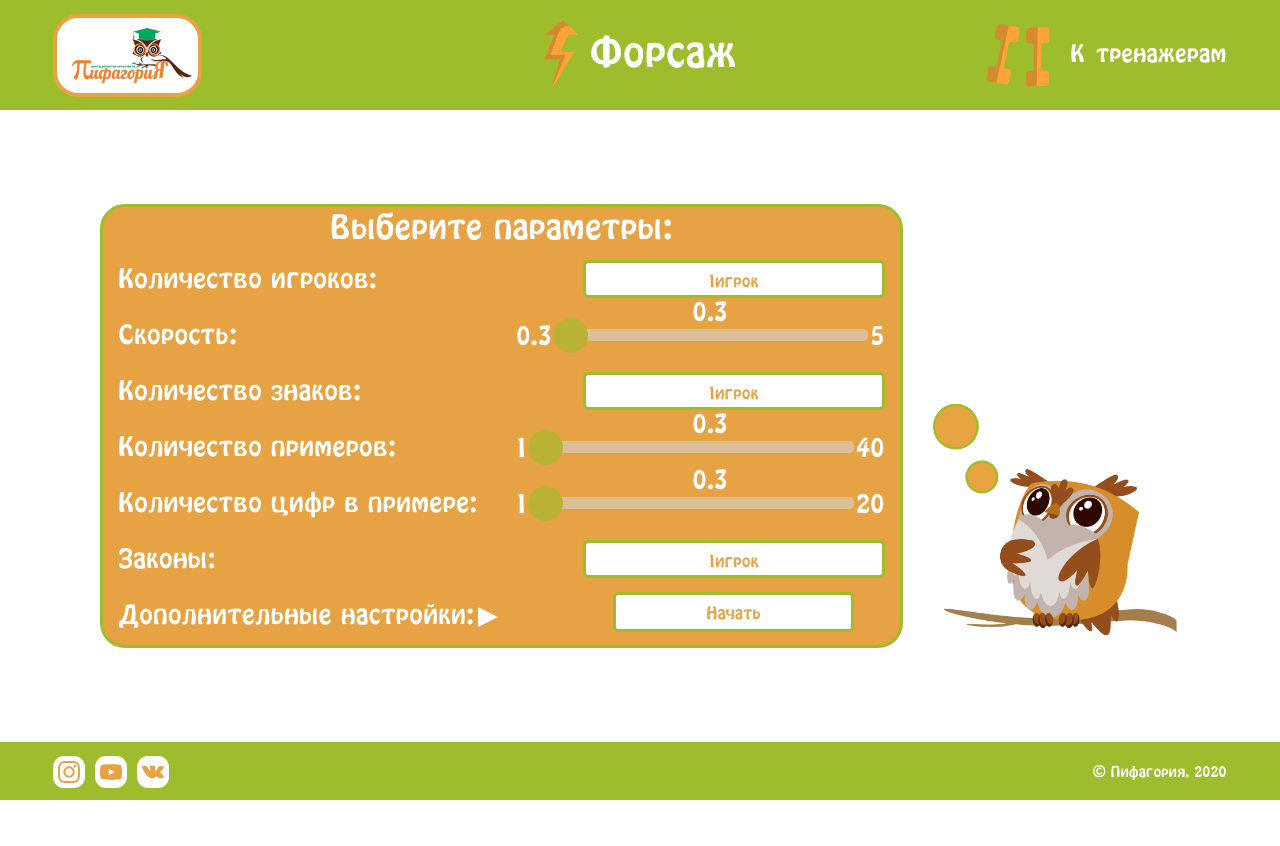
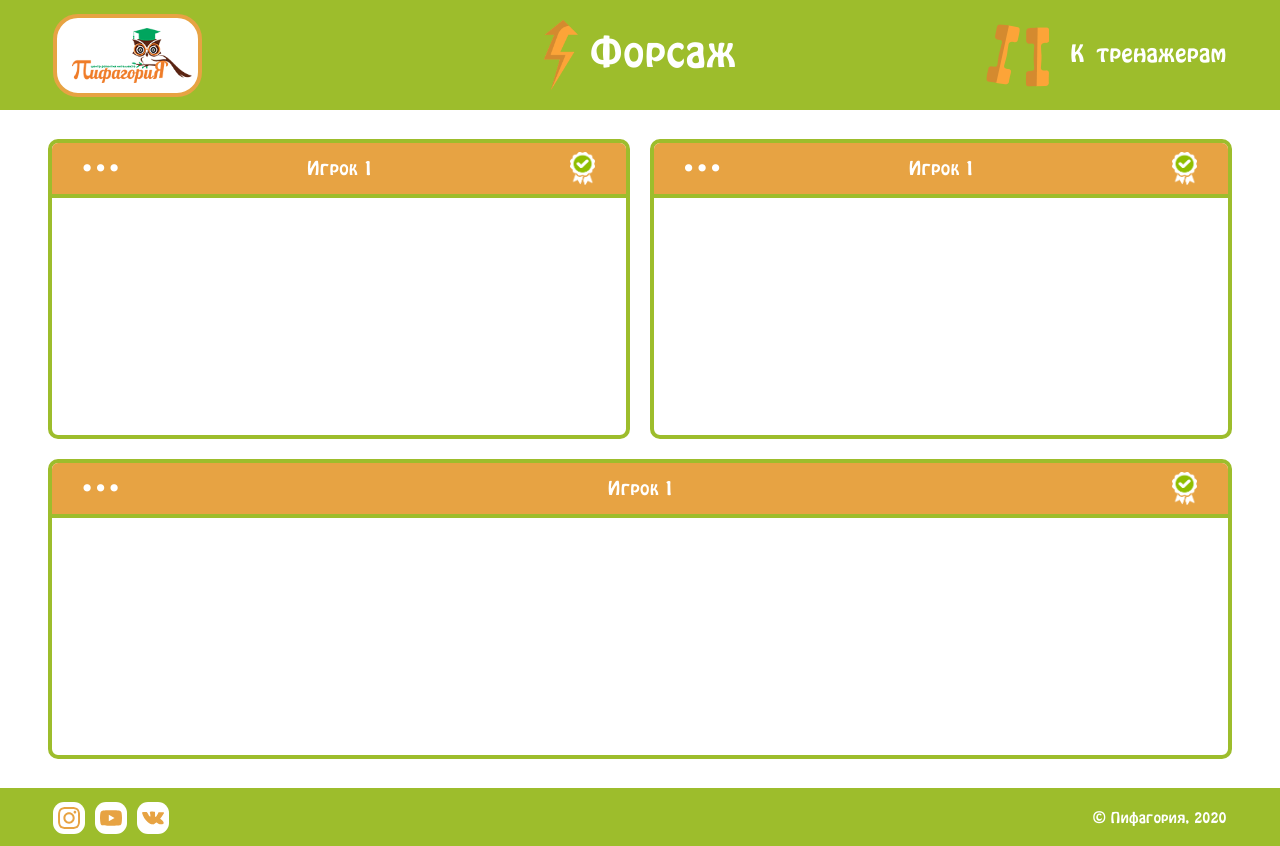
Before and after one commit to IlyaIvanchikov/forsage, a React (Create React App) app: page / in a window 1280 px wide. Before the commit the page ends 800 px from the top, so only its background shows below. Built offline with nearby package versions, Linux system fonts and the light colour scheme.

Commit message:
test: altern

```diff
--- a/src/container/main/blockPlay/blockOnePlayer/blockOnePlayer.tsx
+++ b/src/container/main/blockPlay/blockOnePlayer/blockOnePlayer.tsx
@@ -1,17 +1,15 @@
 import React from 'react';
 import classes from './blockoneplayer.module.scss';
 import BlockPlayerHeader from './blockPlayerHeader/blockPlayerHeader';
-import { Col, Row } from 'react-bootstrap';
-import CoinsIcon from '../../../../resources/images/Coins.png';
-import ArrowIcon from '../../../../resources/images/Arrow.png';
+import { Col } from 'react-bootstrap';
+// import CoinsIcon from '../../../../resources/images/Coins.png';
+// import ArrowIcon from '../../../../resources/images/Arrow.png';
 
 const BlockOnePlayer: React.FC = () => {
-  // const [show, setShow] = useState(false);
-
   return (
     <Col className={classes.onePlayerField}>
       <BlockPlayerHeader />
-      <Row className={classes.gamefieldDisplayNumbers}>
+      {/* <Row className={classes.gamefieldDisplayNumbers}>
         <p>-70000</p>
       </Row>
       <Row className={classes.gameCounter}>2/10</Row>
@@ -24,7 +22,7 @@ const BlockOnePlayer: React.FC = () => {
       <Row className={classes.coins}>
         <span>5</span>
         <img src={CoinsIcon} alt="" />
-      </Row>
+      </Row> */}
     </Col>
   );
 };
--- a/src/container/main/blockPlay/blockOnePlayer/blockPlayerHeader/blockplayerheader.module.scss
+++ b/src/container/main/blockPlay/blockOnePlayer/blockPlayerHeader/blockplayerheader.module.scss
@@ -1,15 +1,15 @@
 @import '../../../../../styleGuide/variable.scss';
 
 .playerHeader {
-    border: $blockBorderSize solid $clrBackground;
     height: 70px;
-    border-top-left-radius: 20px;
-    border-top-right-radius: 20px;
-    padding: 0 20px;
+    width: 100%;
     background-color: $orangeColor;
     color: $textColor;
     align-items: center;
-    justify-content: end;
+    margin: 0;
+    border-top-left-radius: 10px - $blockBorderSize;
+    border-top-right-radius: 10px - $blockBorderSize;
+    border-bottom: $blockBorderSize solid $clrBackground;
 }
 
 .playerTitle {
--- a/src/container/main/blockPlay/blockOnePlayer/blockoneplayer.module.scss
+++ b/src/container/main/blockPlay/blockOnePlayer/blockoneplayer.module.scss
@@ -8,12 +8,12 @@
 }
 
 .onePlayerField {
-    max-width: 660px;
-    width: 60vw;
-    min-width: 420px;
-    // padding: 0;
-    // max-height: 735px;
-    margin: 1vh;
+    border: $blockBorderSize solid $clrBackground;
+    margin: 10px;
+    border-radius: 10px;
+    min-width: 450px;
+    min-height: 300px;
+    padding: 0;
 }
 
 .gamefieldDisplayNumbers {
@@ -103,9 +103,16 @@
     }
 }
 
-@media (max-width: 1441px) {
+@media (max-width: 1440px) {
     .coins {
         padding: 20px;
         padding-top: 0;
     }
 }
+
+@media (min-width: 1441px) {
+    .coins {
+        padding: 20px;
+        padding-top: 0;
+    }
+}
--- a/src/container/main/blockPlay/blockPlay.tsx
+++ b/src/container/main/blockPlay/blockPlay.tsx
@@ -10,15 +10,11 @@ const BlockPlay: React.FC = () => {
   return (
     <>
       <Row className={classes.gameField}>
+        {/* <BlockOnePlayer /> */}
         <BlockOnePlayer />
         <BlockOnePlayer />
-        {/* <BlockOnePlayer /> */}
-        {/* <BlockOnePlayer /> */}
+        <BlockOnePlayer />
       </Row>
-      {/* <Row className={classes.gameField}>
-        <BlockOnePlayer />
-        <BlockOnePlayer />
-      </Row> */}
     </>
   );
 };
--- a/src/container/main/blockPlay/blockplay.module.scss
+++ b/src/container/main/blockPlay/blockplay.module.scss
@@ -3,6 +3,4 @@
 .gameField {
     display: flex;
     flex-wrap: wrap;
-    justify-content: space-evenly;
-    margin: 0 auto;
 }
--- a/src/container/main/main.module.scss
+++ b/src/container/main/main.module.scss
@@ -8,4 +8,5 @@
     justify-content: center;
     display: flex;
     position: relative;
+    padding: $paddingMain / 2 $paddingMain;
 }
--- a/src/container/main/main.tsx
+++ b/src/container/main/main.tsx
@@ -1,15 +1,15 @@
 import React from 'react';
 import classes from './main.module.scss';
 // import { Row, Col, Button } from 'react-bootstrap';
-import BlockParameters from './blockParameters/blockParameters';
-// import BlockPlay from './blockPlay/blockPlay';
+// import BlockParameters from './blockParameters/blockParameters';
+import BlockPlay from './blockPlay/blockPlay';
 const Main: React.FC = () => {
   // const [show, setShow] = useState(false);
 
   return (
     <main className={classes.main}>
-      <BlockParameters />
-      {/* <BlockPlay /> */}
+      {/* <BlockParameters /> */}
+      <BlockPlay />
     </main>
   );
 };
```
